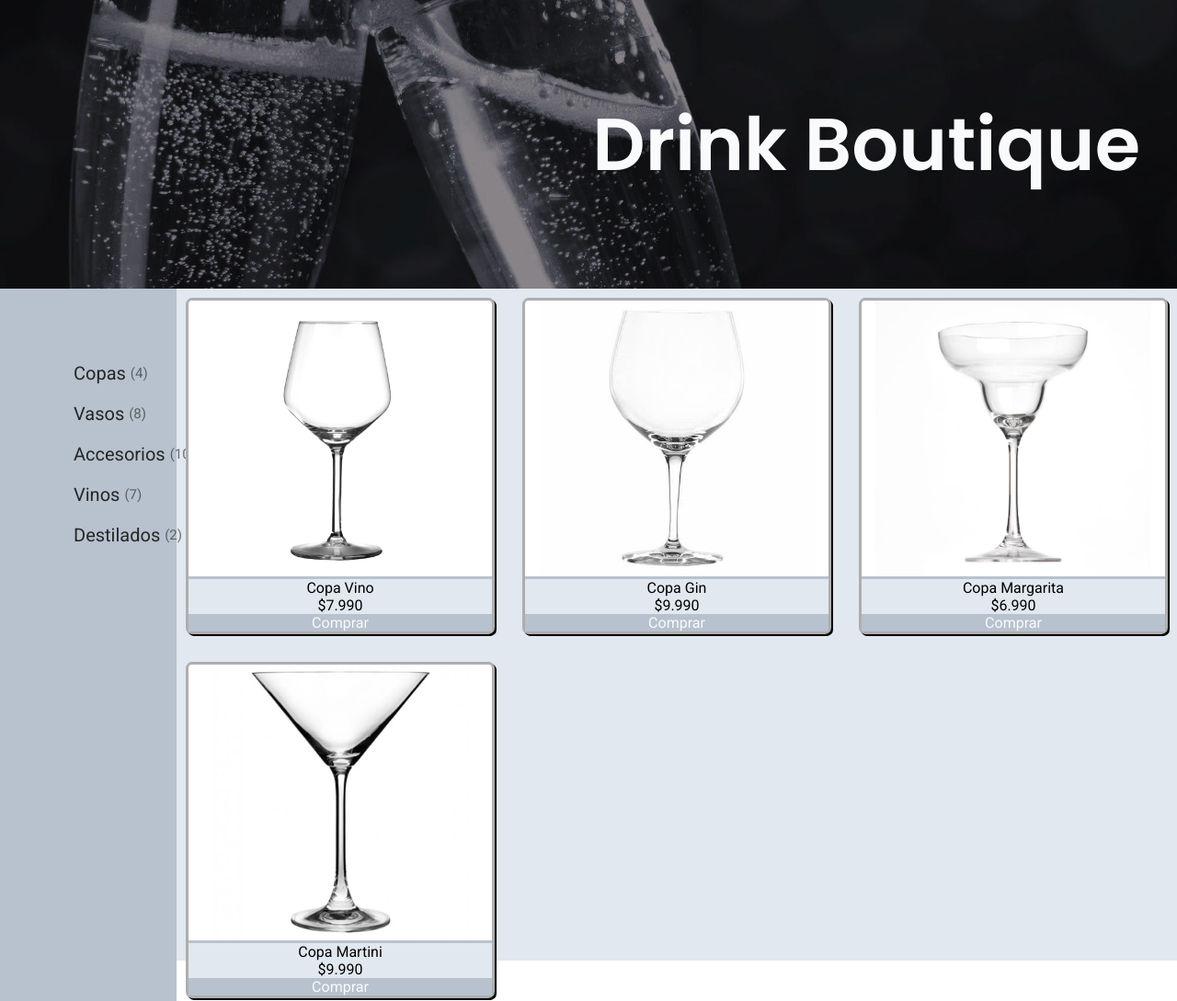
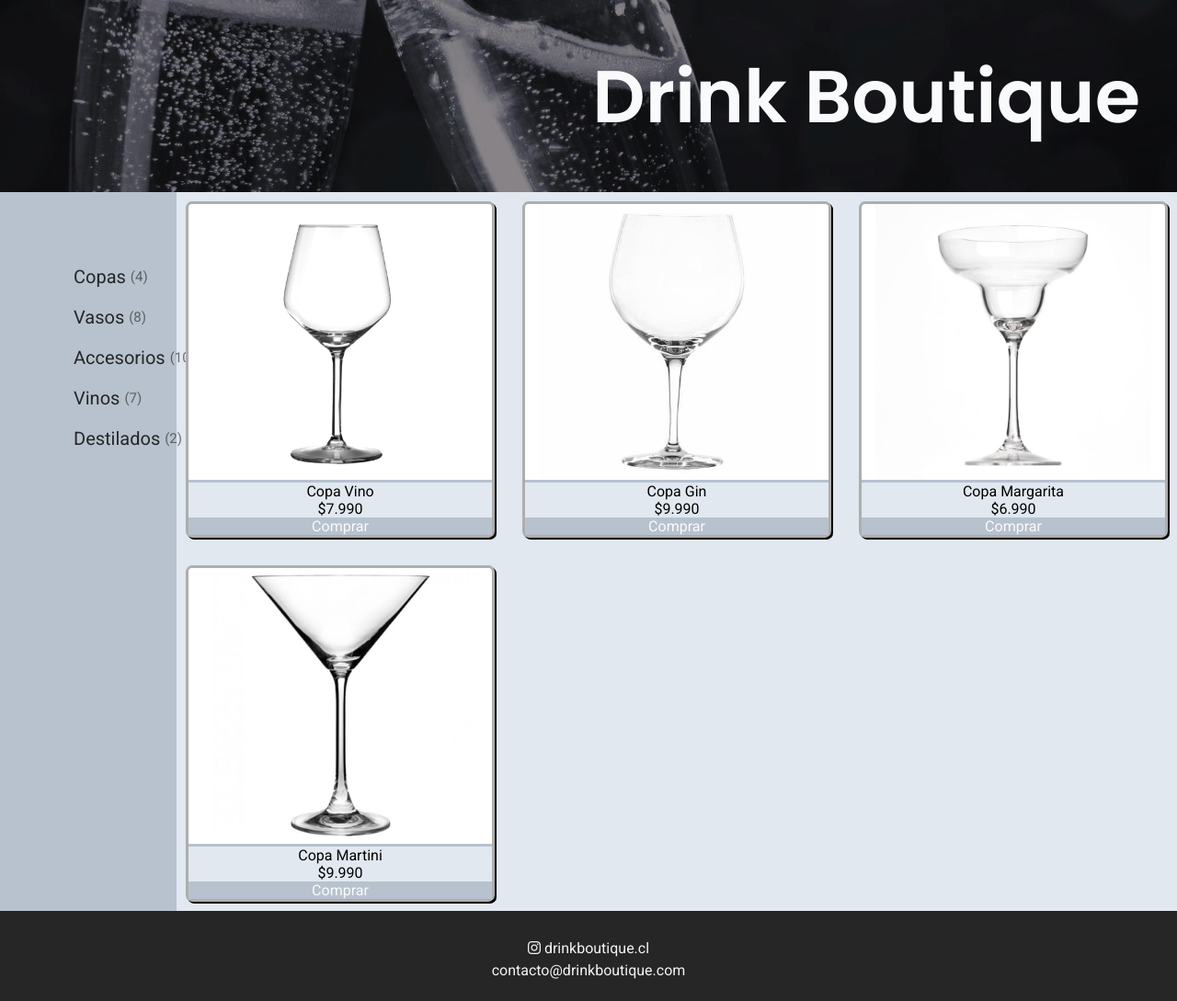
Before and after one commit to sergiorioseco/dsfltm_ecommerce_drink-boutique, a plain HTML site: page index.html in a window 1280 px wide. Shown: the top 1089 px of the page at 92% size. Drawn offline with Linux system fonts and the light colour scheme.

Commit message:
grid-areas-fixed

```diff
--- a/assets/css/style.css
+++ b/assets/css/style.css
@@ -6,7 +6,7 @@
 main {
   display: grid;
   grid-template-columns: 15% auto;
-  grid-template-rows: 30% auto 15%;
+  grid-template-rows: 20% auto 10%;
   grid-template-areas:
     "header header"
     "menu products"
```
